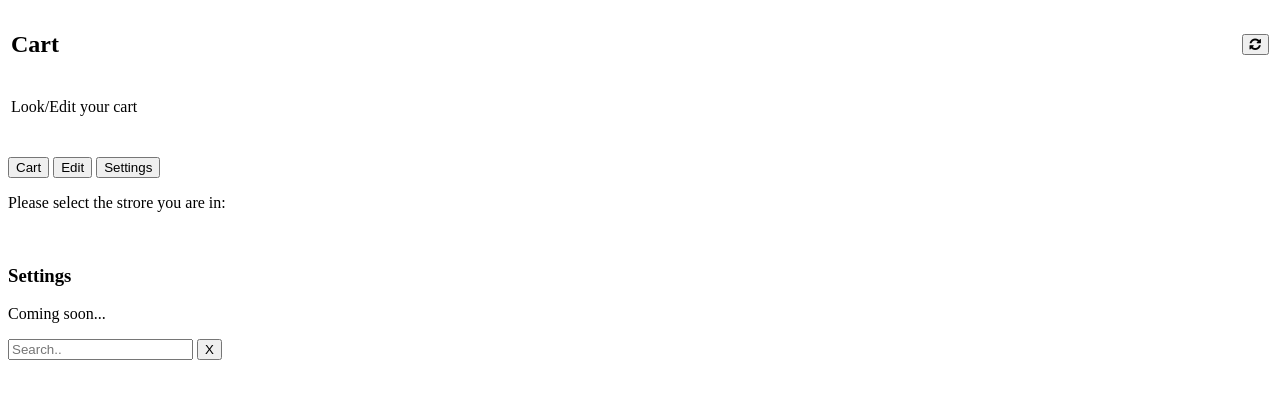
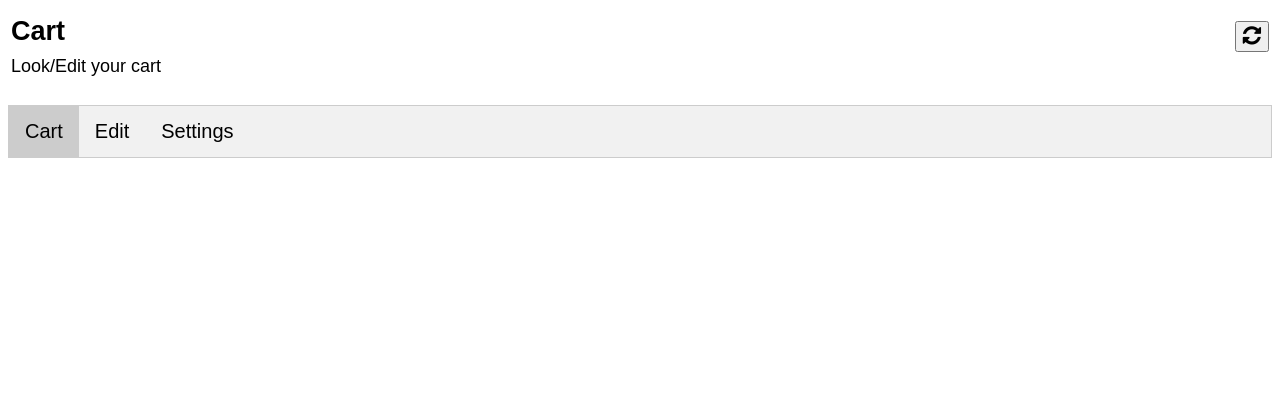
Before and after one commit to anilkkt/anilkkt.github.io, a plain HTML site: page index.html in a window 1280 px wide. Drawn offline with Linux system fonts and the light colour scheme.

Commit message:
Update index.html

```diff
--- a/index.html
+++ b/index.html
@@ -4,6 +4,8 @@
 <head>
 	<meta name="viewport" content="width=device-width, initial-scale=1">
 	<link rel="stylesheet" href="https://cdnjs.cloudflare.com/ajax/libs/font-awesome/4.7.0/css/font-awesome.min.css">
+	<link rel="stylesheet" href="css/shopping.css">
+	<script src="scripts/shopping.js"></script>
 </head>
 
 <body>
```
